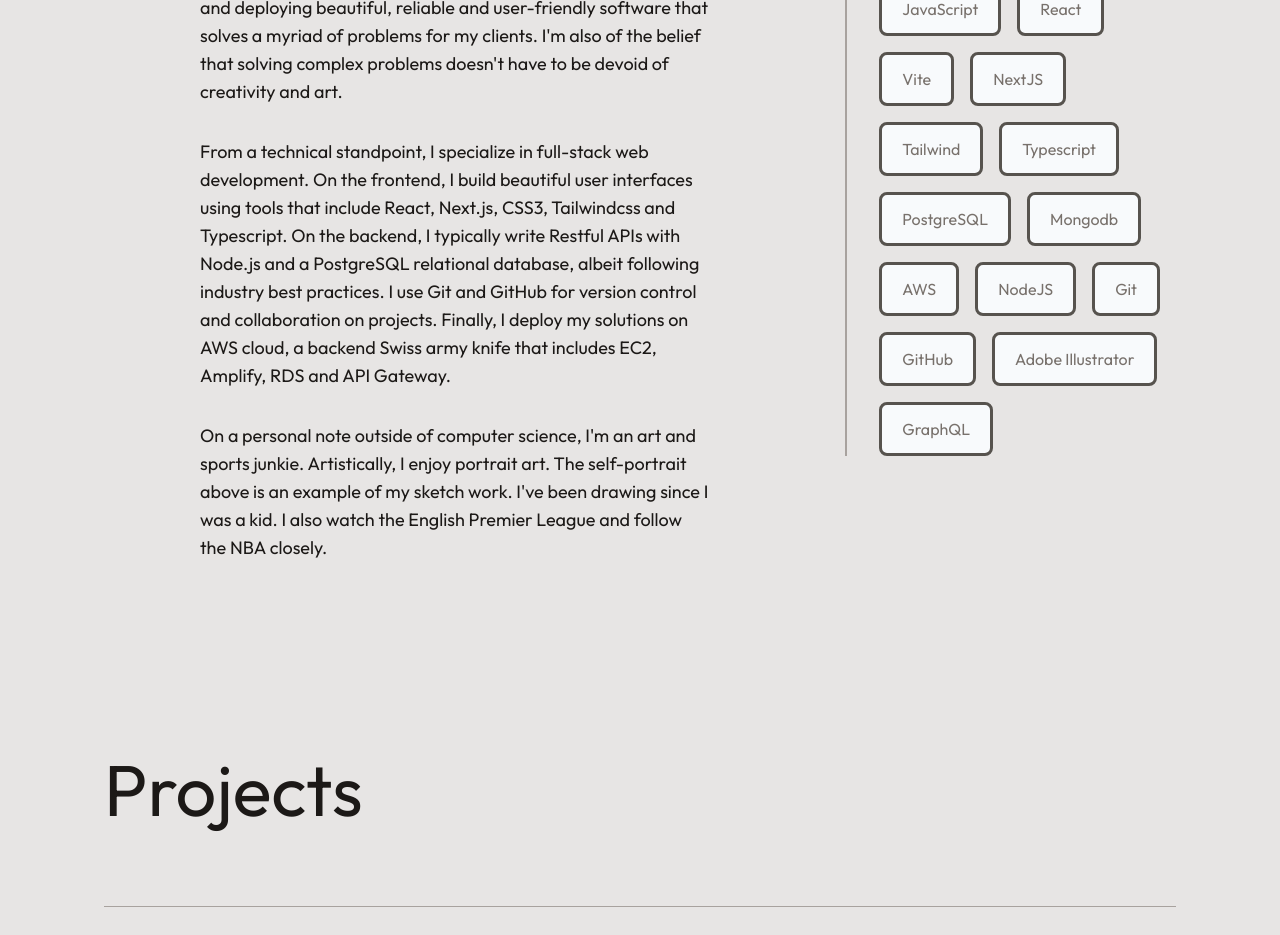
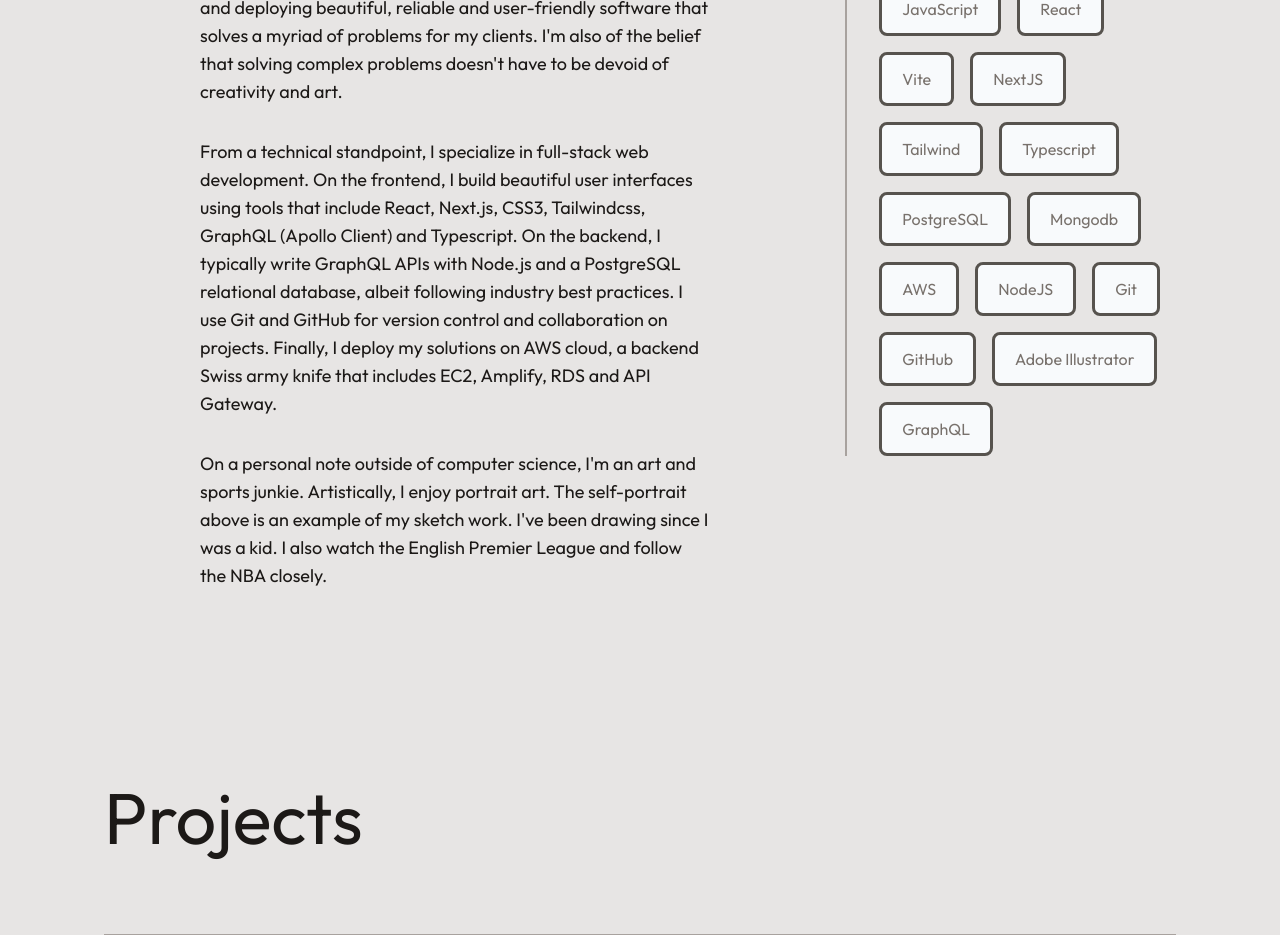
Before and after one commit to jaure-94/tj-portfolio, a Next.js app: page / in a window 1280 px wide. Shown: the part 2200-3135 px from the top of the page. Built offline with nearby package versions, Linux system fonts and the light colour scheme; a web font is replaced by a local one.

Commit message:
edit About section content

```diff
--- a/src/sections/About.tsx
+++ b/src/sections/About.tsx
@@ -30,7 +30,7 @@ const About: FC = () => {
               <Reveal>
               <p>From a technical standpoint, I specialize in full-stack web development. On the frontend, I build
                 beautiful user interfaces using tools that include React,
-                Next.js, CSS3, Tailwindcss and Typescript. On the backend, I typically write Restful APIs with
+                Next.js, CSS3, Tailwindcss, GraphQL (Apollo Client) and Typescript. On the backend, I typically write GraphQL APIs with
                 Node.js and a PostgreSQL relational database, albeit following industry best practices. I use
                 Git and GitHub for version control and collaboration on projects. Finally, I deploy my solutions on AWS cloud,
                 a backend Swiss army knife that includes EC2, Amplify, RDS and API Gateway.
```
